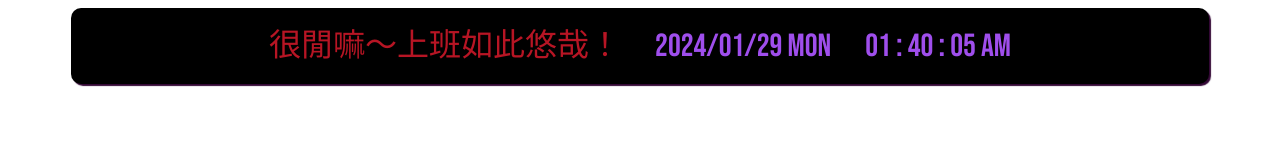
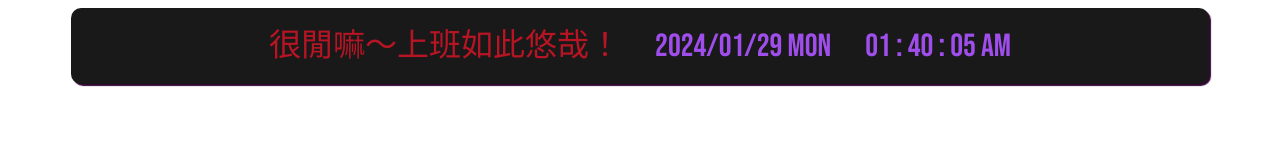
Before and after one commit to ethankao1029/notion, a plain HTML site: page greetings-date-clock.html in a window 1280 px wide. Drawn offline with Linux system fonts and the light colour scheme.

Commit message:
Update background color

```diff
--- a/greetings-date-clock.html
+++ b/greetings-date-clock.html
@@ -40,7 +40,7 @@ h1 {
 .card {
     padding: 10px 25px 10px 25px;
     border-radius: 10px;
-    background: #000;
+    background: #191919;
     width: 85vw;
     color: #9F4EEC;
     display: inline-block;
```
